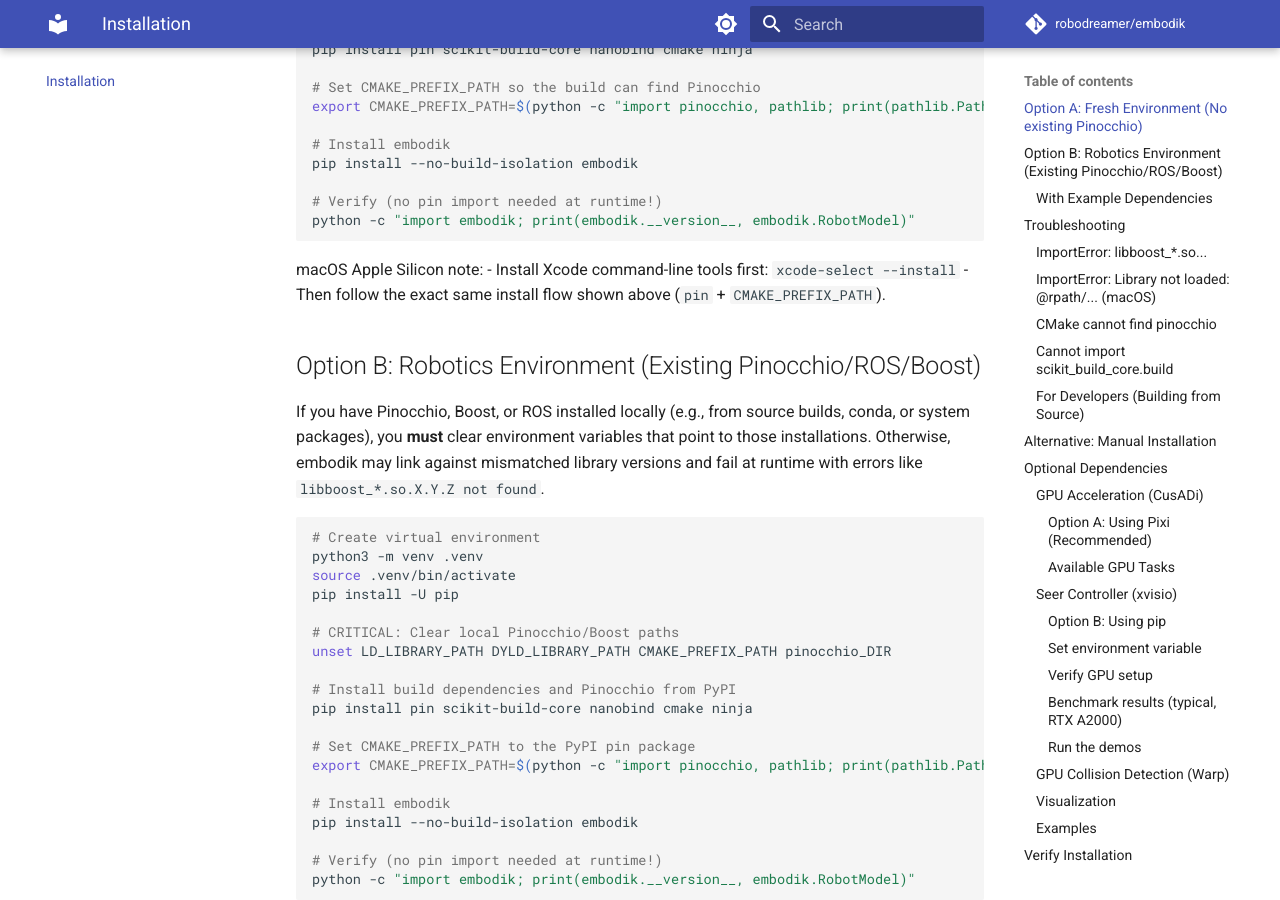
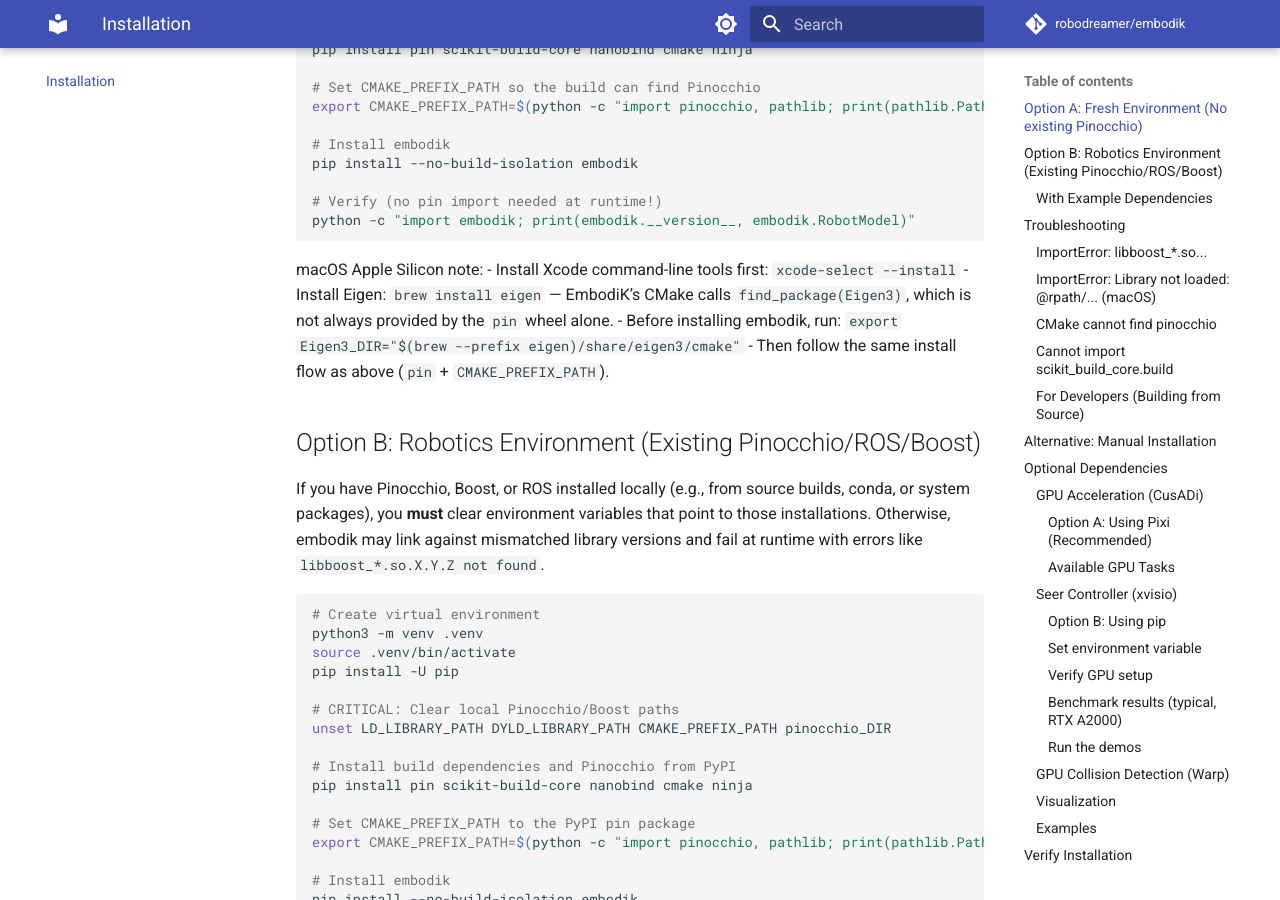
Before and after one commit to robodreamer/embodik, an MkDocs documentation site: the page built from docs/installation.md, in a window 1280 px wide and 900 px high, scrolled down 589 px. Built offline with MkDocs 1.6.1 and Material for MkDocs 9.7.7, drawn with Linux system fonts in a browser that asks for light colours; comment, search, counter and statistics services are not loaded.

Commit message:
fix(ci): Eigen3 for macOS CI and cibuildwheel; document brew eigen

```diff
--- a/docs/installation.md
+++ b/docs/installation.md
@@ -32,7 +32,9 @@
 
 macOS Apple Silicon note:
 - Install Xcode command-line tools first: `xcode-select --install`
-- Then follow the exact same install flow shown above (`pin` + `CMAKE_PREFIX_PATH`).
+- Install Eigen: `brew install eigen` — EmbodiK’s CMake calls `find_package(Eigen3)`, which is not always provided by the `pin` wheel alone.
+- Before installing embodik, run: `export Eigen3_DIR="$(brew --prefix eigen)/share/eigen3/cmake"`
+- Then follow the same install flow as above (`pin` + `CMAKE_PREFIX_PATH`).
 
 ## Option B: Robotics Environment (Existing Pinocchio/ROS/Boost)
 
--- a/pyproject.toml
+++ b/pyproject.toml
@@ -130,8 +130,12 @@
 
 [tool.cibuildwheel.linux]
 archs = ["x86_64", "aarch64"]
+before-all = "dnf install -y eigen3-devel"
 repair-wheel-command = "auditwheel repair -w {dest_dir} {wheel}"
 
 [tool.cibuildwheel.macos]
 archs = ["arm64"]
+before-all = "brew install eigen"
+# GHA macos-14 arm64 Homebrew prefix (Eigen is header-only; guides CMake find_package)
+environment = { Eigen3_DIR = "/opt/homebrew/opt/eigen/share/eigen3/cmake" }
 repair-wheel-command = "delocate-wheel --wheel-dir {dest_dir} -v {wheel}"
```
Also changed, not shown: CHANGELOG.md (+3 -0 lines), README.md (+3 -0 lines), 1 other file.
